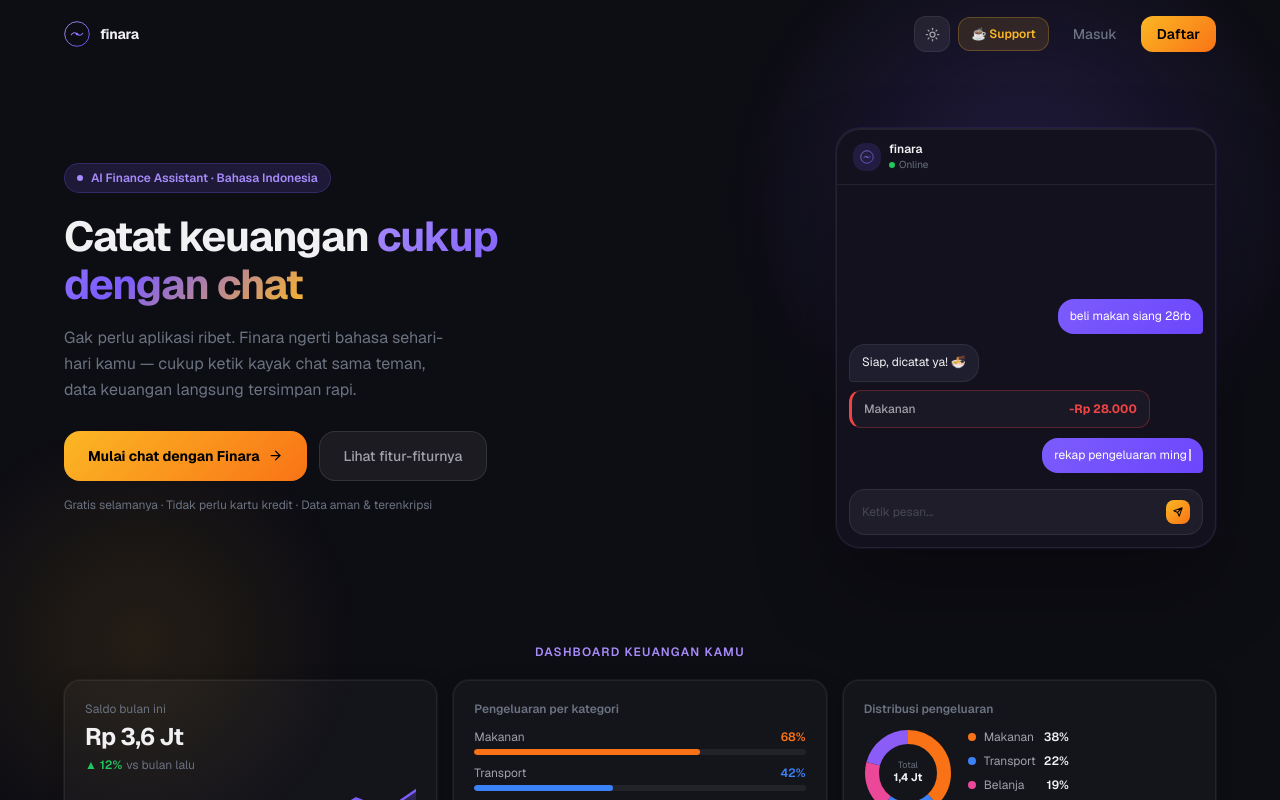
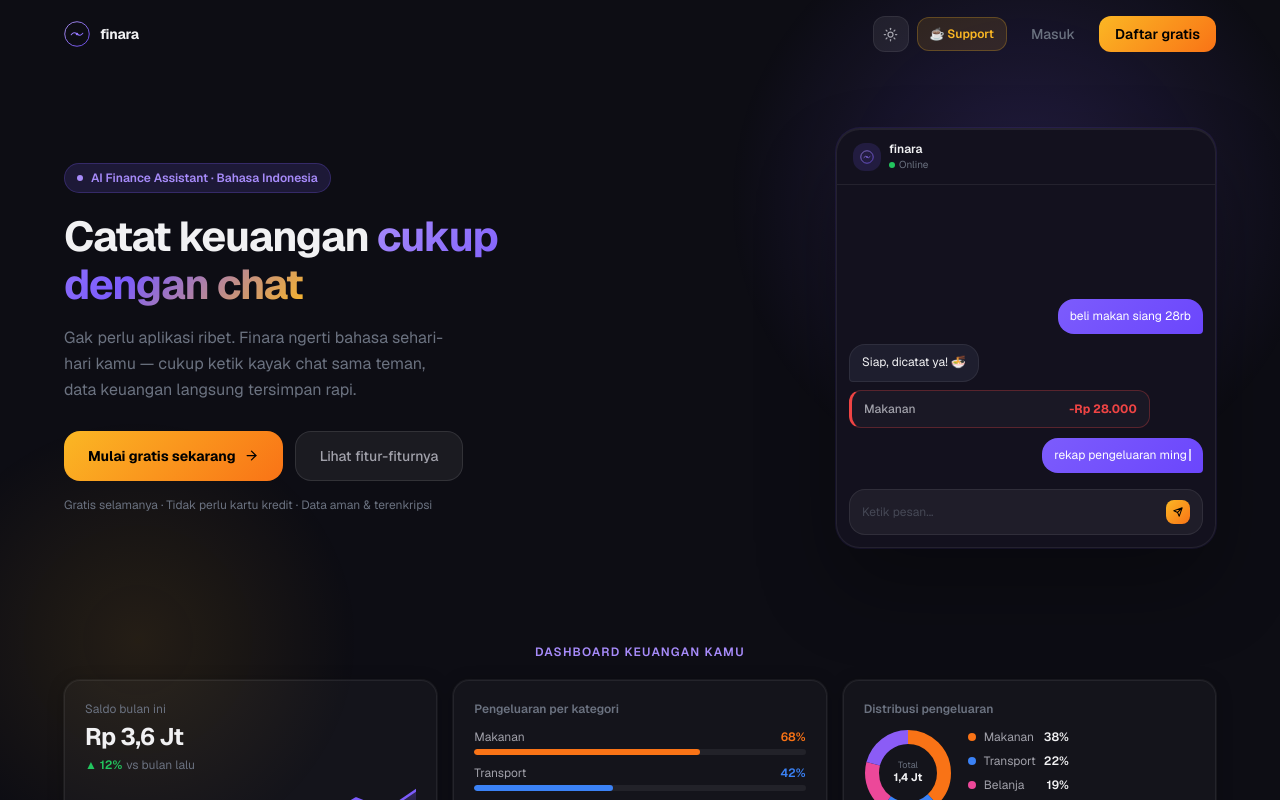
Before and after one commit to indraahmadfirdaus/finara-ai, a Next.js app: page / in a window 1280 px wide. Shown: the top 800 px of the page. Built offline with nearby package versions, Linux system fonts and the light colour scheme.

Commit message:
fix: revert unauthorized CTA text changes from Task 1 implementer

```diff
--- a/src/app/page.tsx
+++ b/src/app/page.tsx
@@ -1016,7 +1016,7 @@ export default function LandingPage() {
             className="px-4 py-2 rounded-xl text-sm font-semibold text-black"
             style={{ background: "linear-gradient(135deg,#FBB724,#F97316)" }}
           >
-            Daftar
+            Daftar gratis
           </motion.button>
         </div>
       </motion.nav>
@@ -1092,7 +1092,7 @@ export default function LandingPage() {
                   background: "linear-gradient(135deg,#FBB724 0%,#F97316 100%)",
                 }}
               >
-                Mulai chat dengan Finara
+                Mulai gratis sekarang
                 <ArrowRight size={15} />
               </motion.button>
               <motion.button
```
